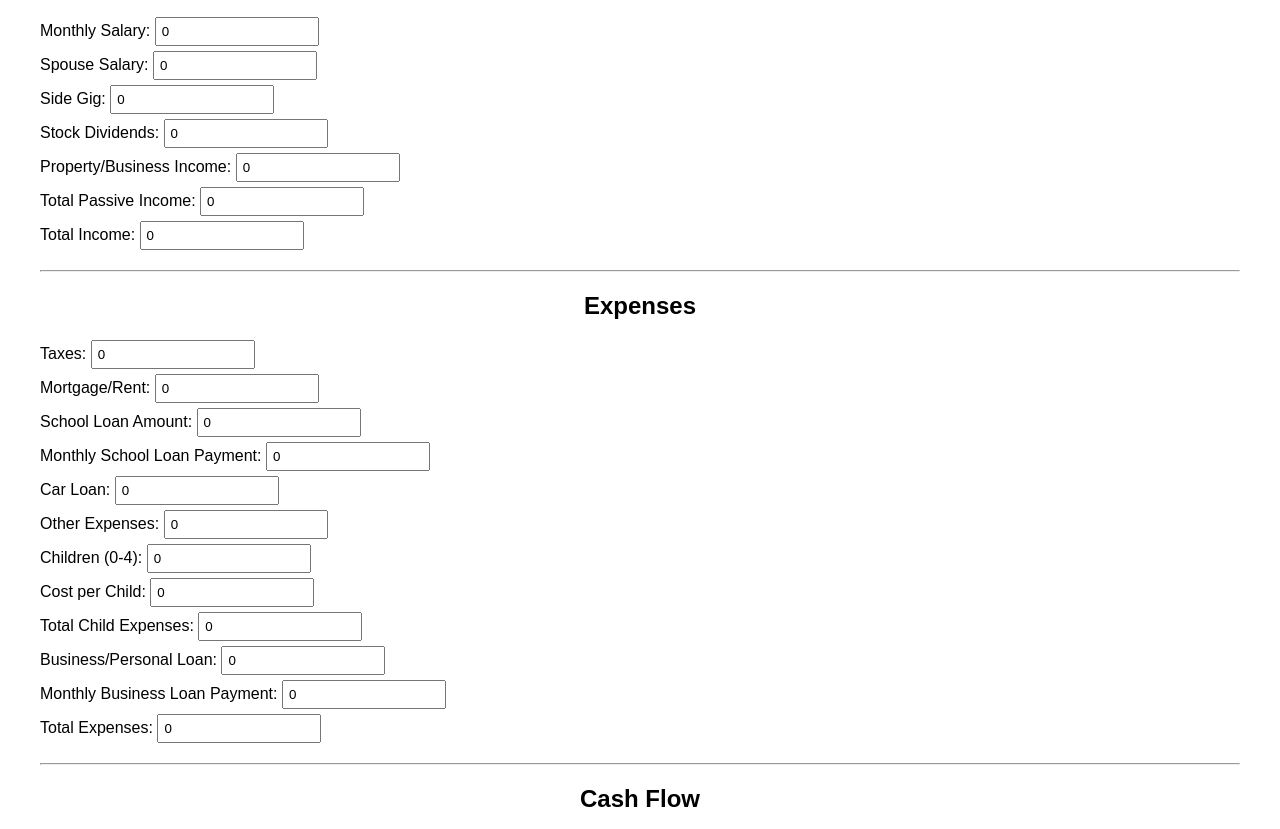
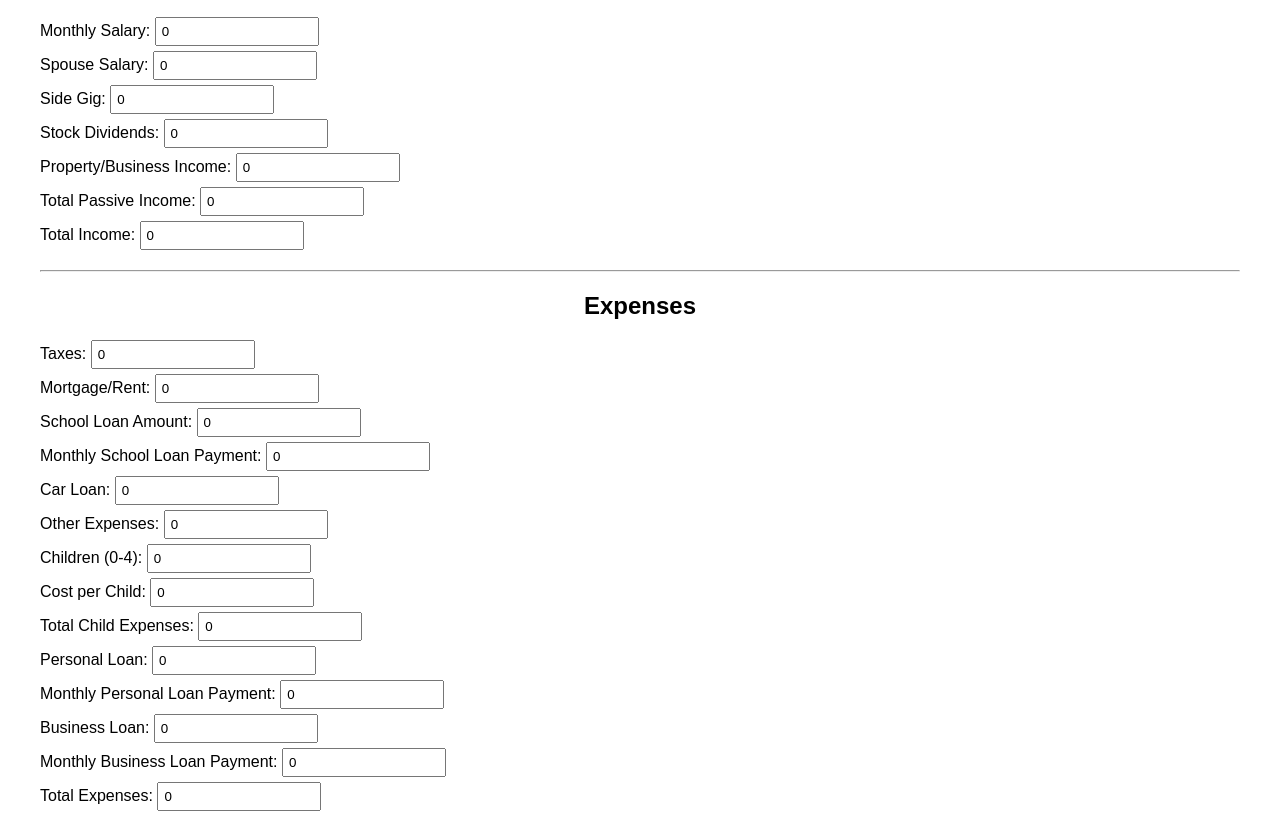
Before and after one commit to TheRatRaceGame/The-Rat-Race-Game, a plain HTML site: page index.html in a window 1280 px wide. Shown: the part 151-980 px from the top of the page. Drawn offline with Linux system fonts and the light colour scheme.

Commit message:
Update index.html

```diff
--- a/index.html
+++ b/index.html
@@ -33,7 +33,9 @@
         <label>Children (0-4): <input type="number" id="children" min="0" max="4" value="0"></label>
         <label>Cost per Child: <input type="number" id="costPerChild" value="0"></label>
         <label>Total Child Expenses: <input type="number" id="totalChildExpenses" value="0" readonly></label>
-        <label>Business/Personal Loan: <input type="number" id="businessLoan" value="0"></label>
+        <label>Personal Loan: <input type="number" id="personalLoan" value="0"></label>
+        <label>Monthly Personal Loan Payment: <input type="number" id="personalLoanPayment" value="0" readonly></label>
+        <label>Business Loan: <input type="number" id="businessLoan" value="0"></label>
         <label>Monthly Business Loan Payment: <input type="number" id="businessLoanPayment" value="0" readonly></label>
         <label>Total Expenses: <input type="number" id="totalExpenses" value="0" readonly></label>
     </section>
```
